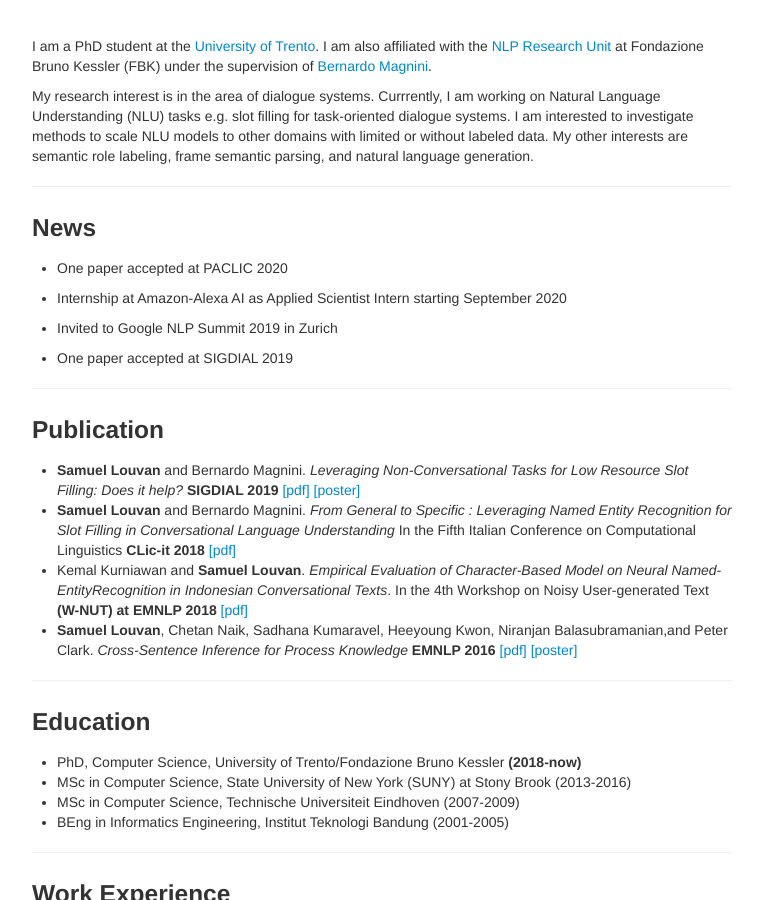
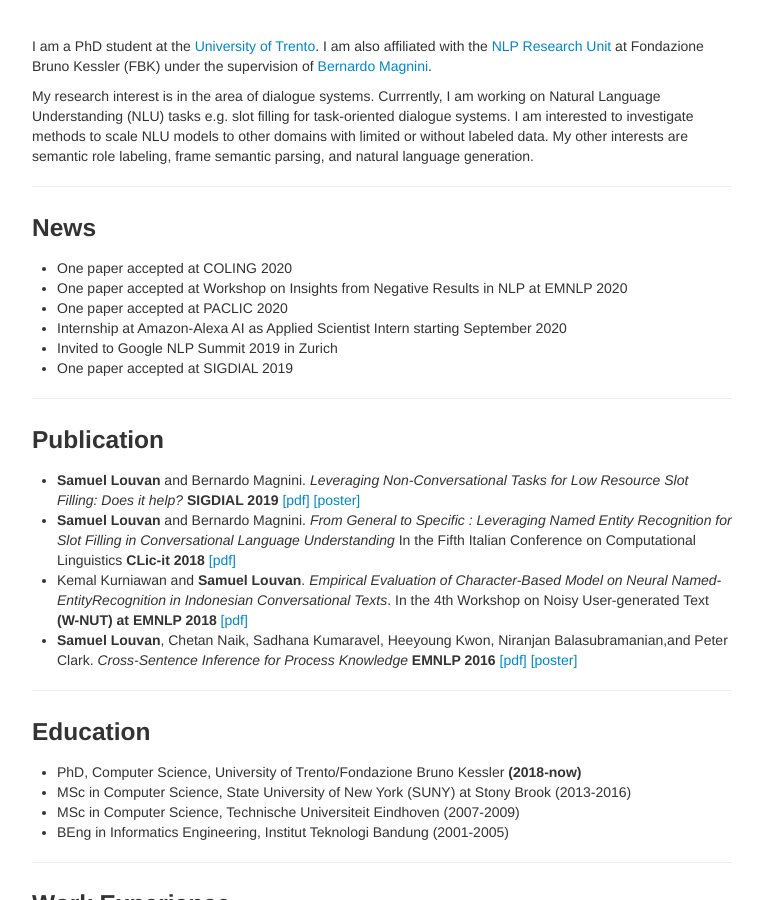
Before and after one commit to slouvan/slouvan.github.io, a Jekyll site: the page built from index.md, in a window 1280 px wide and 900 px high, scrolled down 306 px. Shown: the whole window, without its empty margins (258-1021 px from the left). Built offline with Jekyll 4.4.1, drawn with Linux system fonts in a browser that asks for light colours.

Commit message:
Add paper acceptance

```diff
--- a/index.md
+++ b/index.md
@@ -13,13 +13,13 @@ My research interest is in the area of dialogue systems. Currrently, I am workin
 
 ---
 ### News
+- One paper accepted at COLING 2020
+- One paper accepted at Workshop on Insights from Negative Results in NLP  at EMNLP 2020
 - One paper accepted at PACLIC 2020
+- Internship at Amazon-Alexa AI as Applied Scientist Intern starting September 2020
+- Invited to Google NLP Summit 2019 in Zurich
+- One paper accepted at SIGDIAL 2019
 
-- Internship at Amazon-Alexa AI as Applied Scientist Intern starting September 2020
-
-- Invited to Google NLP Summit 2019 in Zurich
-
-- One paper accepted at SIGDIAL 2019
 
 ---
 ### Publication
```
